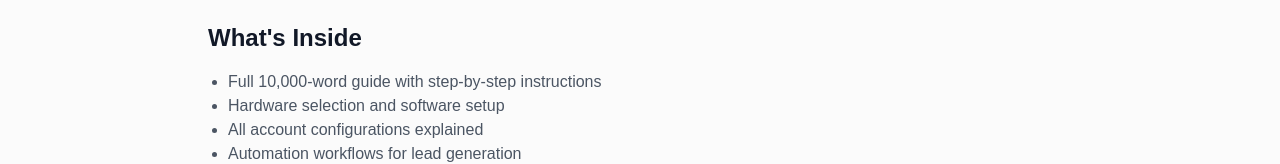
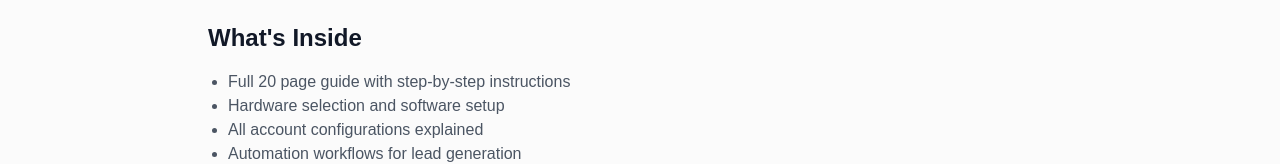
Before and after one commit to Mercel-Vercel/mercel-website, a Next.js app: page /products/automated-lead-generator in a window 1280 px wide. Shown: the part 537-701 px from the top of the page. Built offline with nearby package versions, Linux system fonts and the light colour scheme.

Commit message:
Update page.tsx

```diff
--- a/app/products/automated-lead-generator/page.tsx
+++ b/app/products/automated-lead-generator/page.tsx
@@ -28,7 +28,7 @@ export default function AutomatedLeadGeneratorPage() {
         <div className="mt-8">
           <h2 className="text-2xl font-bold text-gray-900 mb-4">What's Inside</h2>
           <ul className="list-disc pl-5 text-gray-600">
-            <li>Full 10,000-word guide with step-by-step instructions</li>
+            <li>Full 20 page guide with step-by-step instructions</li>
             <li>Hardware selection and software setup</li>
             <li>All account configurations explained</li>
             <li>Automation workflows for lead generation</li>
```
